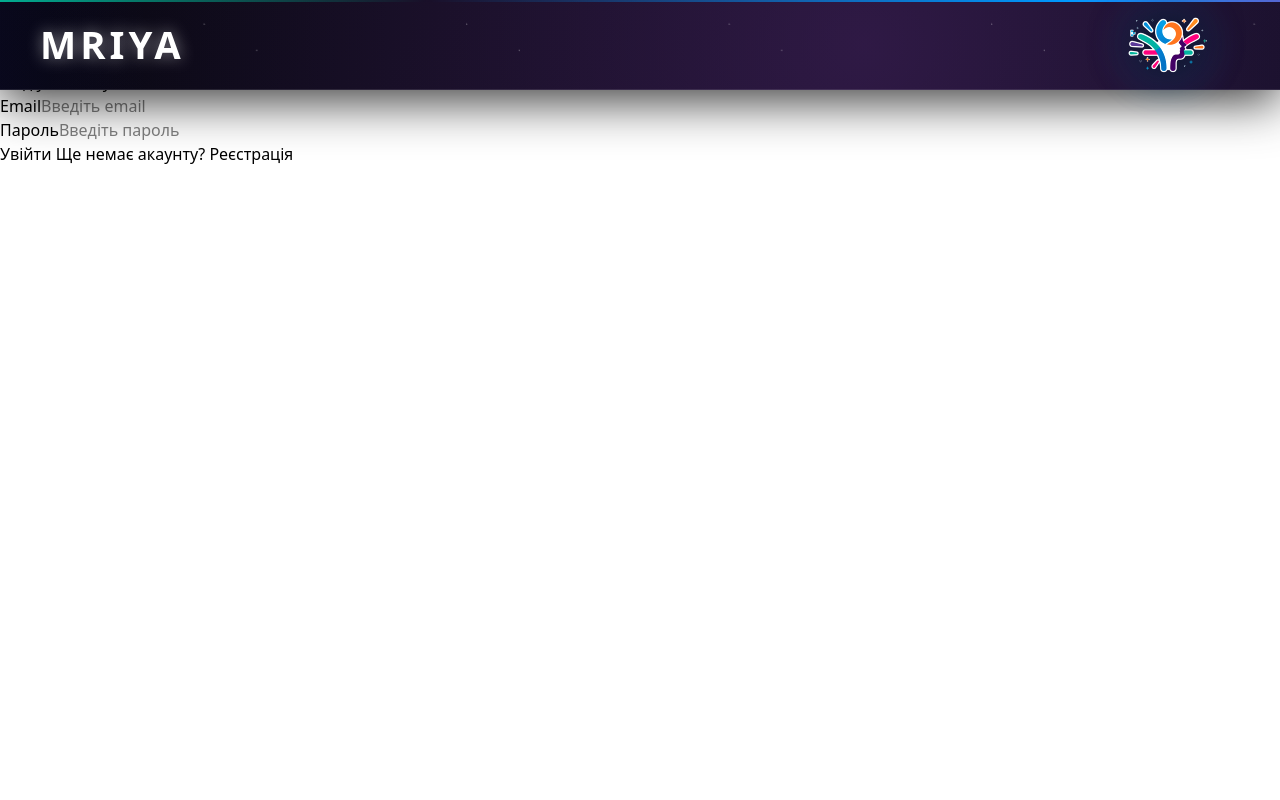
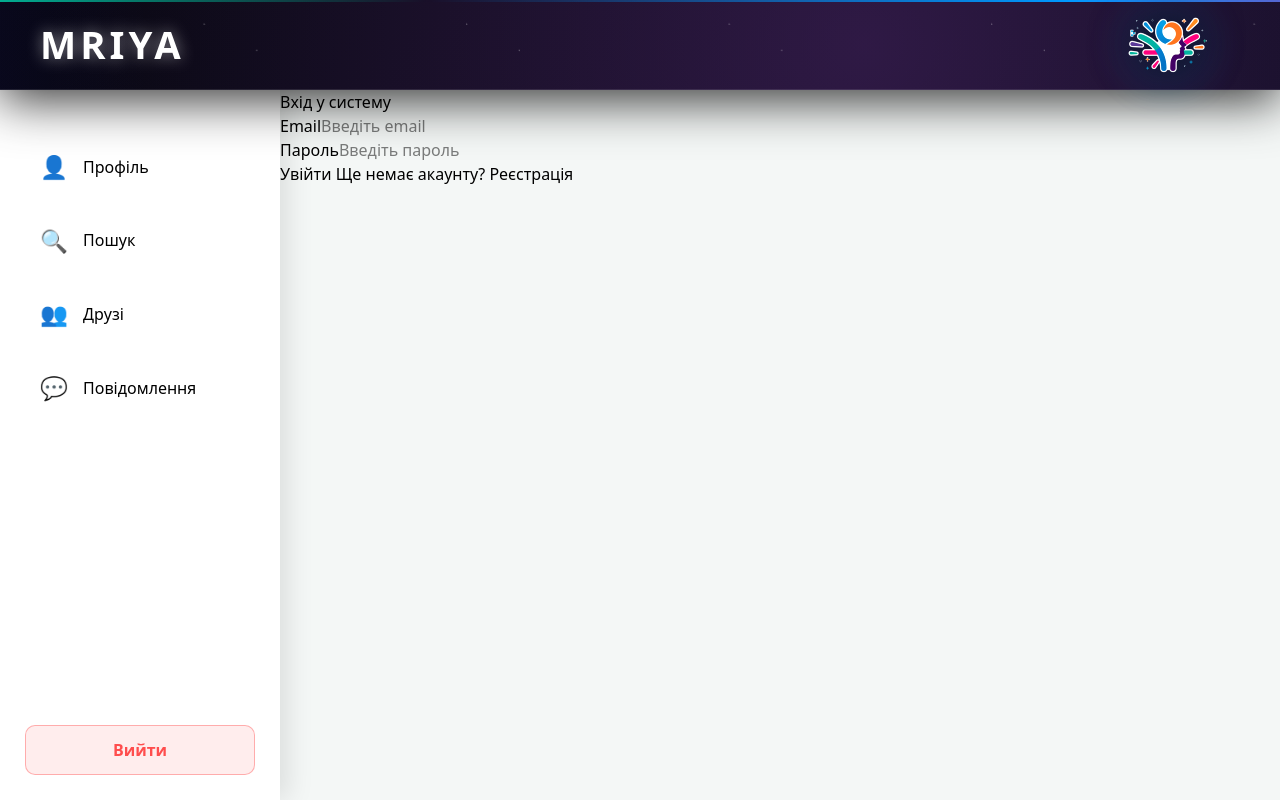
Before and after one commit to tkushmyruk/Mriya, an Angular app in the folder frontend/: page /login in a window 1280 px wide. Built offline with nearby package versions, Linux system fonts and the light colour scheme.

Commit message:
MSN-24 sidebar style (#12)

```diff
--- a/frontend/src/app/app.css
+++ b/frontend/src/app/app.css
@@ -0,0 +1,20 @@
+.app-layout {
+  display: flex;
+  margin-top: 90px;
+  height: calc(100vh - 90px);
+  width: 100%;
+}
+
+nav-bar {
+  display: block;
+  flex: 0 0 280px;
+  height: 100%;
+  z-index: 10;
+}
+
+.main-content {
+  flex: 1;
+  height: 100%;
+  overflow-y: auto;
+  background: #f4f7f6;
+}
--- a/frontend/src/app/app.html
+++ b/frontend/src/app/app.html
@@ -1,3 +1,8 @@
 <app-header></app-header>
-<main style="margin-top: 70px;"> <router-outlet></router-outlet>
-</main>
+
+<div class="app-layout">
+  <nav-bar></nav-bar>
+  <main class="main-content">
+    <router-outlet></router-outlet>
+  </main>
+</div>
--- a/frontend/src/app/app.ts
+++ b/frontend/src/app/app.ts
@@ -1,10 +1,11 @@
 import { Component, signal } from '@angular/core';
 import { RouterOutlet } from '@angular/router';
 import {HeaderComponent} from './components/header/header';
+import {NavBar} from './nav-bar/nav-bar';
 
 @Component({
   selector: 'app-root',
-  imports: [RouterOutlet, HeaderComponent],
+  imports: [RouterOutlet, HeaderComponent, NavBar],
   templateUrl: './app.html',
   styleUrl: './app.css'
 })
--- a/frontend/src/app/nav-bar/nav-bar.css
+++ b/frontend/src/app/nav-bar/nav-bar.css
@@ -16,15 +16,13 @@
 }
 
 .sidebar {
-  width: var(--sidebar-width);
+  width: 100%;
+  height: 100%;
   background: var(--bg-gradient);
-  color: var(--text-primary);
   display: flex;
   flex-direction: column;
-  padding: 25px 0;
-  box-shadow: 8px 0 25px rgba(0, 0, 0, 0.3);
   position: relative;
-  z-index: 100;
+  box-shadow: 8px 0 25px rgba(0, 0, 0, 0.1);
 }
 
 .logo {
@@ -63,6 +61,7 @@
   font-weight: 500;
   transition: all 0.3s cubic-bezier(0.4, 0, 0.2, 1);
   gap: 15px;
+  /*margin-top: 20px;*/
 }
 
 .nav-item:hover {
@@ -73,9 +72,15 @@
 
 .nav-item.active {
   background: var(--active-bg);
-  color: white;
+  color: #ffffff !important;
+  font-weight: 700;
   box-shadow: 0 10px 20px rgba(0, 0, 0, 0.2),
   0 0 15px rgba(68, 138, 255, 0.4);
+  text-shadow: 0 1px 3px rgba(0, 0, 0, 0.3);
+}
+
+.nav-item.active .label {
+  filter: drop-shadow(0 0 1px rgba(255, 255, 255, 0.5));
 }
 
 .nav-item.active .icon {
@@ -111,3 +116,9 @@
   color: white;
   box-shadow: 0 0 20px rgba(255, 77, 77, 0.4);
 }
+
+.nav-links {
+  display: flex;
+  flex-direction: column;
+  padding-top: 40px;
+}
--- a/frontend/src/app/nav-bar/nav-bar.html
+++ b/frontend/src/app/nav-bar/nav-bar.html
@@ -1,9 +1,4 @@
-<div class="app-container">
 <aside class="sidebar">
-    <div class="logo">
-      <span class="logo-icon">⚡</span>
-      <span class="logo-text">DevNet</span>
-    </div>
 
   <nav class="nav-links">
     <a [routerLink]="['/profile/me']" routerLinkActive="active" class="nav-item">
@@ -31,8 +26,3 @@
     <button class="logout-btn">Вийти</button>
   </div>
 </aside>
-
-  <main class="main-content">
-    <router-outlet></router-outlet>
-  </main>
-</div>
--- a/frontend/src/app/profile/profile.html
+++ b/frontend/src/app/profile/profile.html
@@ -45,13 +45,8 @@
           [canPost]="isOwner">
         </app-post-list>
       </div>
-
-      <div class="content-area">
-        <router-outlet></router-outlet>
-      </div>
     </main>
 
   </div>
 
-  <nav-bar></nav-bar>
 </div>
```
Also changed, not shown: frontend/src/app/components/header/header.css (+0 -13 lines). Lines whose indentation alone changed are shown as unchanged.
